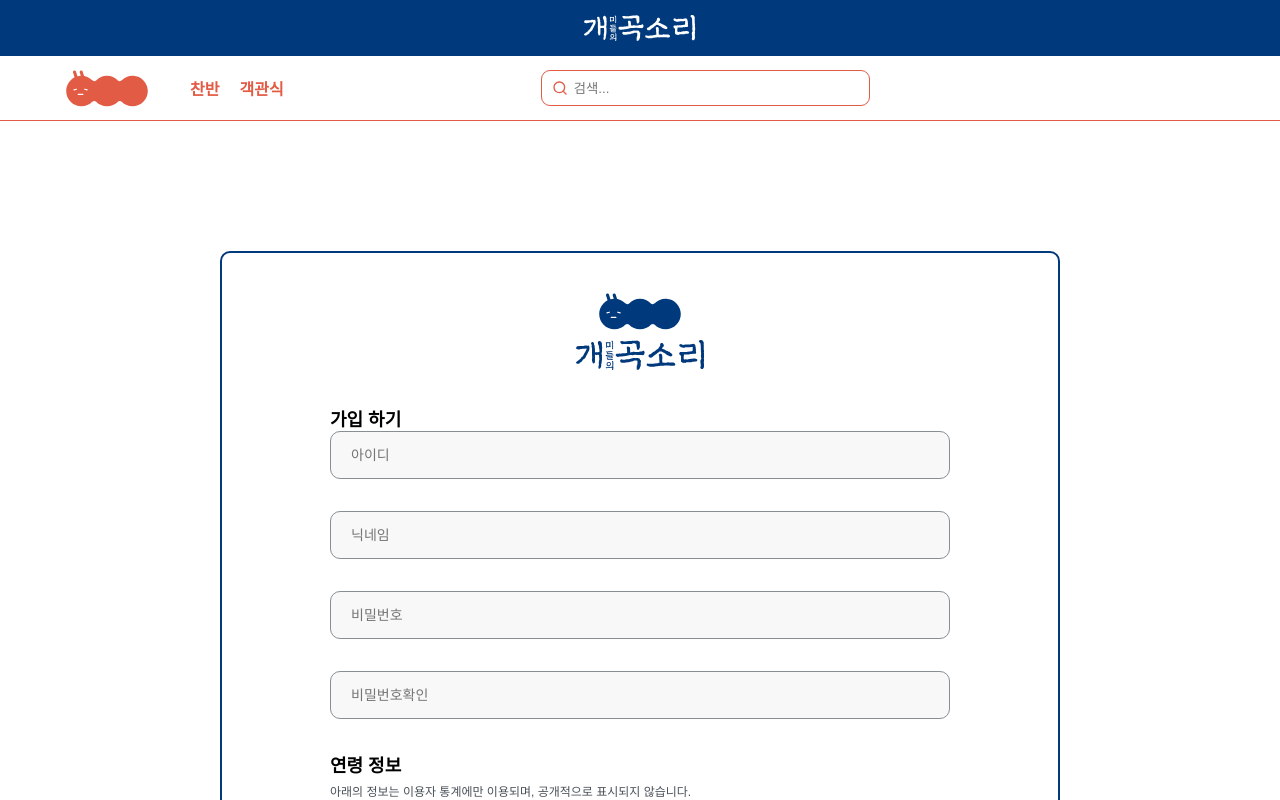
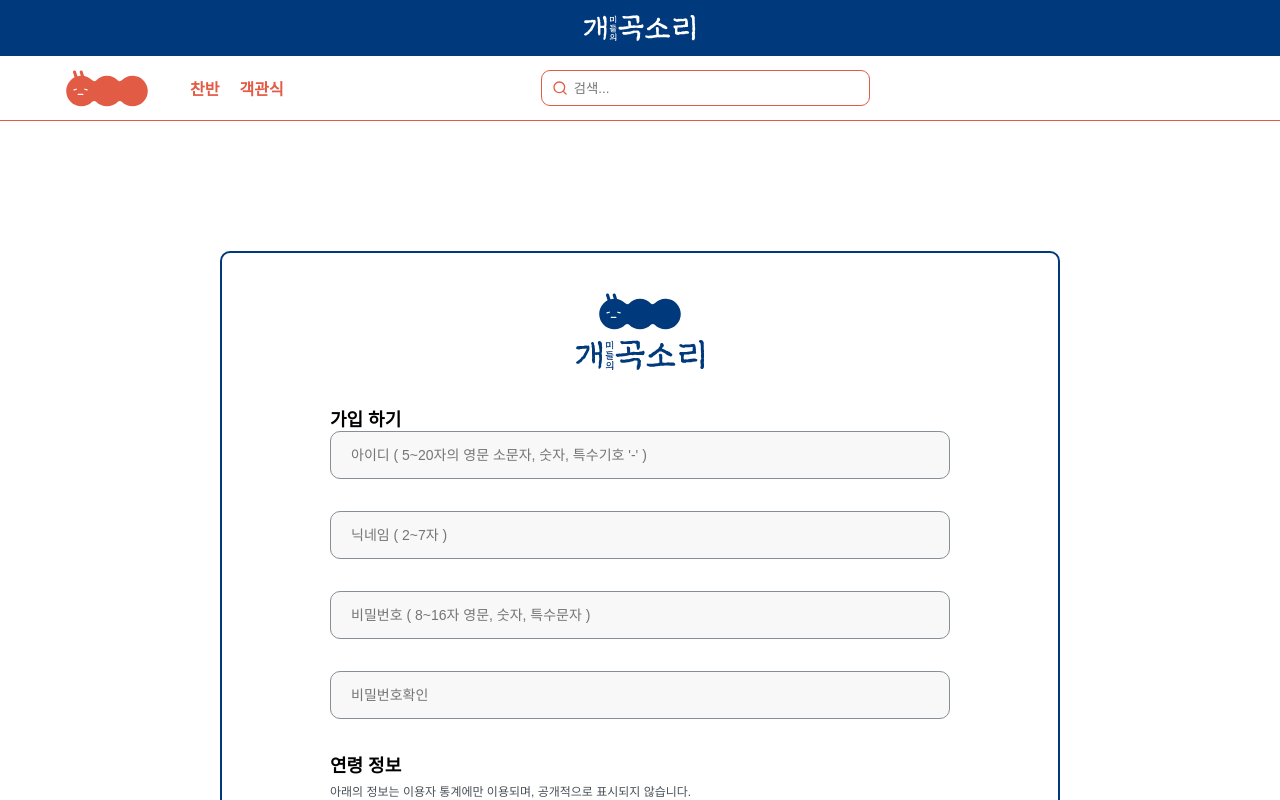
Before and after one commit to gabmin/Front-End, a React (Create React App) app: page /signup in a window 1280 px wide. Shown: the top 800 px of the page. Built offline with nearby package versions, Linux system fonts and the light colour scheme; no server answers.

Commit message:
[edit] 플레이스홀더에 가입규칙 표시, 패스워드 onBlur 적용

```diff
--- a/src/pages/Signup.js
+++ b/src/pages/Signup.js
@@ -209,6 +209,15 @@ const Signup = () => {
     history.push("/login");
   }, []);
 
+  const onBlurPw = useCallback(() => {
+    if (!pwChecker()) return;
+  }, [pwChecker]);
+
+  const onBlurPwCheck = useCallback(() => {
+    if (!pwChecker()) return;
+    if (!pwEqualChecker()) return;
+  }, [pwChecker, pwEqualChecker]);
+
   return (
     <>
       <Container>
@@ -225,14 +234,14 @@ const Signup = () => {
                   type="id"
                   value={id}
                   onChange={onChangeId}
-                  placeholder="아이디"
+                  placeholder="아이디 ( 5~20자의 영문 소문자, 숫자, 특수기호 '-' )"
                   onBlur={onClickIdDup}
                   data-testid="idInput"
                 />
               </InputWrapper>
               {idError && !checkIdDupLoading && idNotice && (
                 <span>
-                  5~20자의 영문 소문자, 숫자와 특수기호(),(-)만 가능합니다.
+                  5~20자의 영문 소문자, 숫자와 특수기호(-)만 가능합니다.
                 </span>
               )}
               {checkIdDupResult &&
@@ -251,7 +260,7 @@ const Signup = () => {
                   type="text"
                   value={nickname}
                   onChange={onChangeNickname}
-                  placeholder="닉네임"
+                  placeholder="닉네임 ( 2~7자 )"
                   onBlur={onClickNickDup}
                   data-testid="nickInput"
                 />
@@ -280,8 +289,9 @@ const Signup = () => {
                 type="password"
                 value={password}
                 onChange={setPassword}
-                placeholder="비밀번호"
+                placeholder="비밀번호 ( 8~16자 영문, 숫자, 특수문자 )"
                 autocomplete="new-password"
+                onBlur={onBlurPw}
                 data-testid="pwInput"
               />
             </InputWrapper>
@@ -296,6 +306,7 @@ const Signup = () => {
                 value={passwordCheck}
                 onChange={setPasswordCheck}
                 placeholder="비밀번호확인"
+                onBlur={onBlurPwCheck}
                 data-testid="pwCheckInput"
               />
             </InputWrapper>
```
